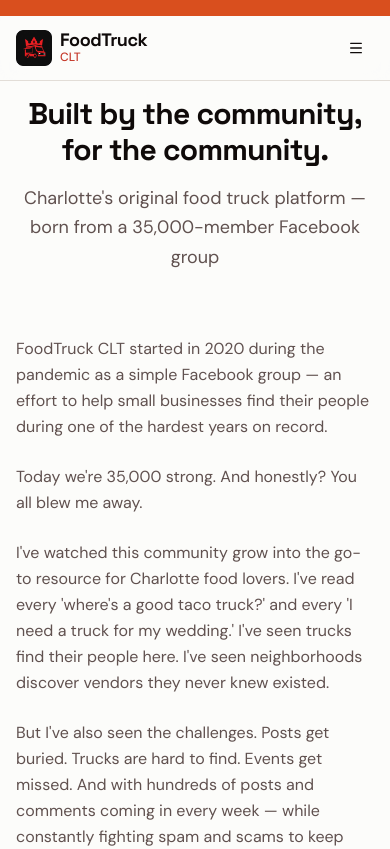
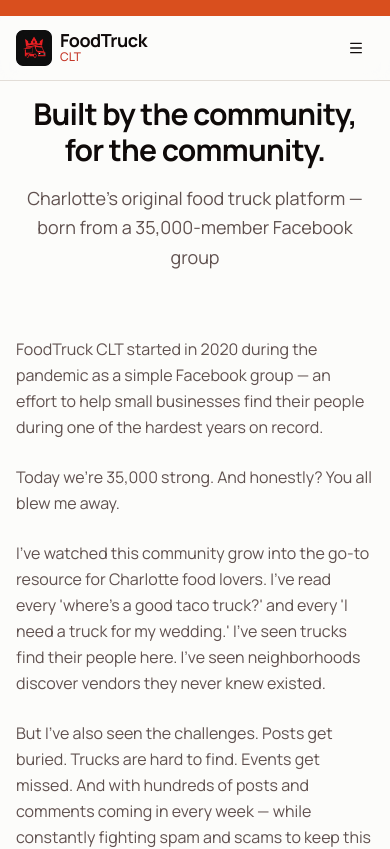
Before and after one commit to russoinncovations/food-truck-charlotte, a Next.js app: page /about in a window 390 px wide. Shown: the top 849 px of the page. Built offline with nearby package versions, Linux system fonts and the light colour scheme.

Commit message:
Adopt Manrope typography and refine mobile headings

```diff
--- a/app/book-a-truck/page.tsx
+++ b/app/book-a-truck/page.tsx
@@ -55,7 +55,7 @@ export default async function BookATruckPage({
             <Badge variant="outline" className="mb-4 bg-background/70 text-xs font-semibold uppercase tracking-wide">
               Event Requests
             </Badge>
-            <h1 className="font-display text-3xl md:text-5xl font-bold leading-tight text-foreground mb-4 text-balance">
+            <h1 className="mx-auto max-w-[17.5rem] font-display text-[1.875rem] font-bold leading-[1.1] tracking-[-0.02em] text-foreground mb-4 text-balance sm:max-w-2xl sm:text-4xl lg:text-5xl lg:leading-tight">
               Connect With Food Trucks for Your Event
             </h1>
             <p className="text-base leading-7 text-muted-foreground mb-5 max-w-2xl mx-auto md:text-lg">
--- a/app/globals.css
+++ b/app/globals.css
@@ -1,4 +1,3 @@
-@import url('https://fonts.googleapis.com/css2?family=Bricolage+Grotesque:wght@400;600;700;800&family=Lora:ital,wght@0,400;0,600;1,400;1,600&display=swap');
 @import 'tailwindcss';
 @import 'tw-animate-css';
 
@@ -76,9 +75,9 @@
 }
 
 @theme inline {
-  --font-sans: var(--font-sans), 'DM Sans', 'Geist', sans-serif;
+  --font-sans: var(--font-manrope), 'Manrope', 'Geist', sans-serif;
   --font-mono: 'Geist Mono', 'Geist Mono Fallback';
-  --font-display: var(--font-display), 'Space Grotesk', 'Geist', sans-serif;
+  --font-display: var(--font-manrope), 'Manrope', 'Geist', sans-serif;
   --color-background: var(--background);
   --color-foreground: var(--foreground);
   --color-card: var(--card);
@@ -153,18 +152,10 @@
   --ftc-green:      #2D8A4E;
   --ftc-green-lt:   #CCE8E0;
 
-  /* Typography */
-  --font-display: 'Bricolage Grotesque', sans-serif;
-  --font-serif:   'Lora', serif;
-
   /* Shadows */
   --shadow-card:   4px 4px 0 var(--ftc-ink);
   --shadow-soft:   0 2px 16px rgba(28,26,23,0.07);
 }
-
-/* Utility classes you'll use everywhere */
-.font-display { font-family: var(--font-display); }
-.font-serif   { font-family: var(--font-serif); }
 
 /* Marquee animation */
 @keyframes ftc-marquee {
--- a/app/layout.tsx
+++ b/app/layout.tsx
@@ -1,20 +1,16 @@
 import type { Metadata, Viewport } from 'next'
-import { DM_Sans, Space_Grotesk } from 'next/font/google'
+import { Manrope } from 'next/font/google'
 import { Analytics } from '@vercel/analytics/next'
 import './globals.css'
 import { Toaster } from '@/components/ui/toaster'
 import { FTCLT_BRAND_THEME_COLOR } from '@/lib/brand-colors'
 import { cachedPwaIconHref } from '@/lib/pwa-icon-cache'
 
-const dmSans = DM_Sans({
+const manrope = Manrope({
   subsets: ["latin"],
-  variable: '--font-sans',
-});
-
-const spaceGrotesk = Space_Grotesk({
-  subsets: ["latin"],
-  variable: '--font-display',
-});
+  weight: ["400", "500", "600", "700", "800"],
+  variable: '--font-manrope',
+})
 
 export const viewport: Viewport = {
   themeColor: FTCLT_BRAND_THEME_COLOR,
@@ -49,7 +45,7 @@ export default function RootLayout({
 }>) {
   return (
     <html lang="en">
-      <body className={`${dmSans.variable} ${spaceGrotesk.variable} font-sans antialiased`}>
+      <body className={`${manrope.variable} font-sans antialiased`}>
         {children}
         <Toaster />
         {process.env.NODE_ENV === 'production' && <Analytics />}
--- a/app/list-your-truck/page.tsx
+++ b/app/list-your-truck/page.tsx
@@ -140,7 +140,7 @@ export default function ListYourTruckPage() {
             <Badge variant="outline" className="mb-4 bg-background/70 text-xs font-semibold uppercase tracking-wide">
               For Food Truck Owners
             </Badge>
-            <h1 className="font-display text-3xl md:text-5xl font-bold leading-tight text-foreground mb-4 text-balance">
+            <h1 className="mx-auto max-w-[18rem] font-display text-[1.875rem] font-bold leading-[1.1] tracking-[-0.02em] text-foreground mb-4 text-balance sm:max-w-3xl sm:text-4xl lg:text-5xl lg:leading-tight">
               Join Charlotte&apos;s local food truck community.
             </h1>
             <p className="text-base leading-7 md:text-lg text-muted-foreground mb-7 max-w-2xl mx-auto">
--- a/components/trucks/trucks-directory-client.tsx
+++ b/components/trucks/trucks-directory-client.tsx
@@ -107,7 +107,7 @@ export function TrucksDirectoryClient({ trucks }: Props) {
           <p className="text-center text-sm font-medium text-muted-foreground">
             Built from the 35K+ member Food Truck Charlotte community.
           </p>
-          <h1 className="mt-3 text-center font-display text-3xl font-bold leading-tight tracking-tight text-foreground sm:text-5xl text-balance">
+          <h1 className="mx-auto mt-3 max-w-[17rem] text-center font-display text-[1.875rem] font-bold leading-[1.1] tracking-[-0.02em] text-foreground sm:max-w-none sm:text-4xl lg:text-5xl text-balance">
             Explore Charlotte Food Trucks
           </h1>
           <p className="mx-auto mt-4 max-w-3xl text-center text-base leading-7 text-muted-foreground text-pretty md:text-lg">
```
